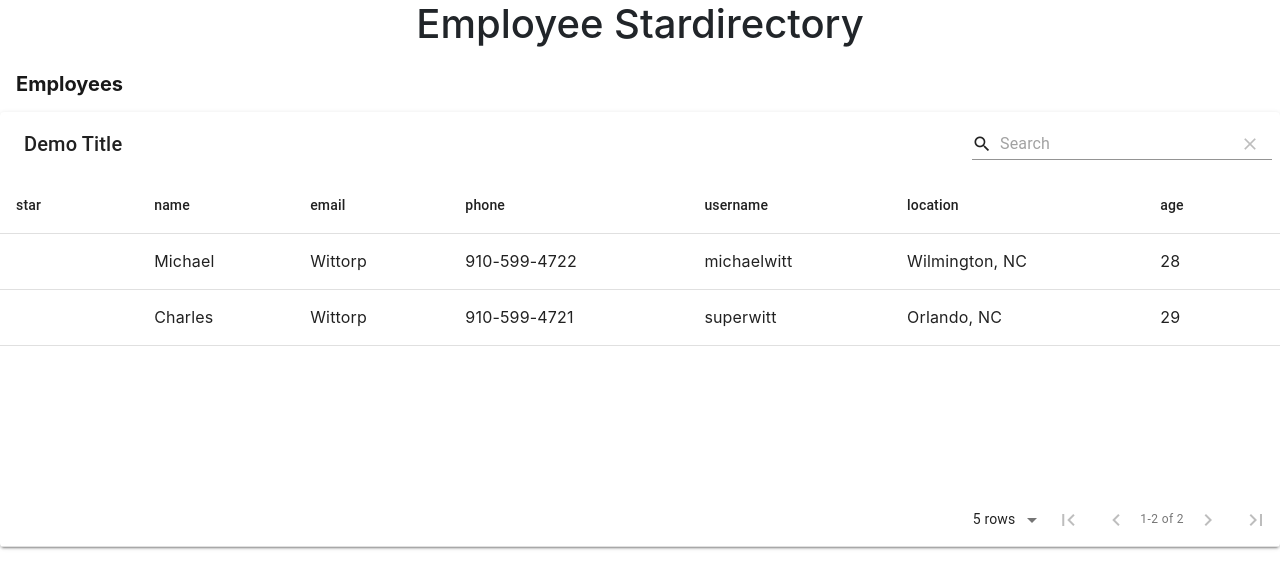
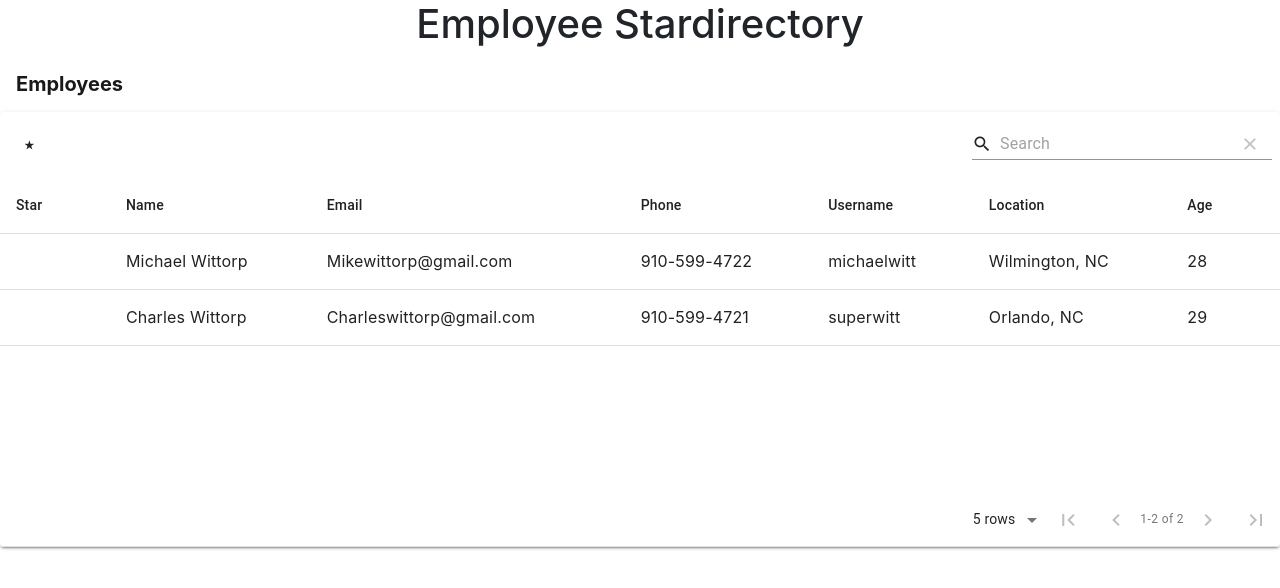
Before and after one commit to MichaelWitt/Employee-Stardirectory, a React (Create React App) app: page / in a window 1280 px wide. Shown: the top 588 px of the page. Built offline with nearby package versions, Linux system fonts and the light colour scheme.

Commit message:
Added star icon

```diff
--- a/src/components/EmployeeTable.js
+++ b/src/components/EmployeeTable.js
@@ -7,33 +7,33 @@ class EmployeeTable extends Component {
       <div style={{ maxWidth: "100%" }}>
         <MaterialTable
           columns={[
-            { title: "star", field: "star" },
-            { title: "name", field: "name" },
-            { title: "email", field: "email" },
-            { title: "phone", field: "phone" },
-            { title: "username", field: "username" },
-            { title: "location", field: "location" },
-            { title: "age", field: "age" },
+            { title: "Star", field: "star" },
+            { title: "Name", field: "name" },
+            { title: "Email", field: "email" },
+            { title: "Phone", field: "phone" },
+            { title: "Username", field: "username" },
+            { title: "Location", field: "location" },
+            { title: "Age", field: "age" },
           ]}
           data={[
             {
-              name: "Michael",
-              email: "Wittorp",
+              name: "Michael Wittorp",
+              email: "Mikewittorp@gmail.com",
               phone: "910-599-4722",
               username: "michaelwitt",
               location: "Wilmington, NC",
               age: "28",
             },
             {
-              name: "Charles",
-              email: "Wittorp",
+              name: "Charles Wittorp",
+              email: "Charleswittorp@gmail.com",
               phone: "910-599-4721",
               username: "superwitt",
               location: "Orlando, NC",
               age: "29",
             },
           ]}
-          title="Demo Title"
+          title="⭑"
         />
       </div>
     );
```
Also changed, not shown: 1 other file (tests, documents, lock files or other folders).
